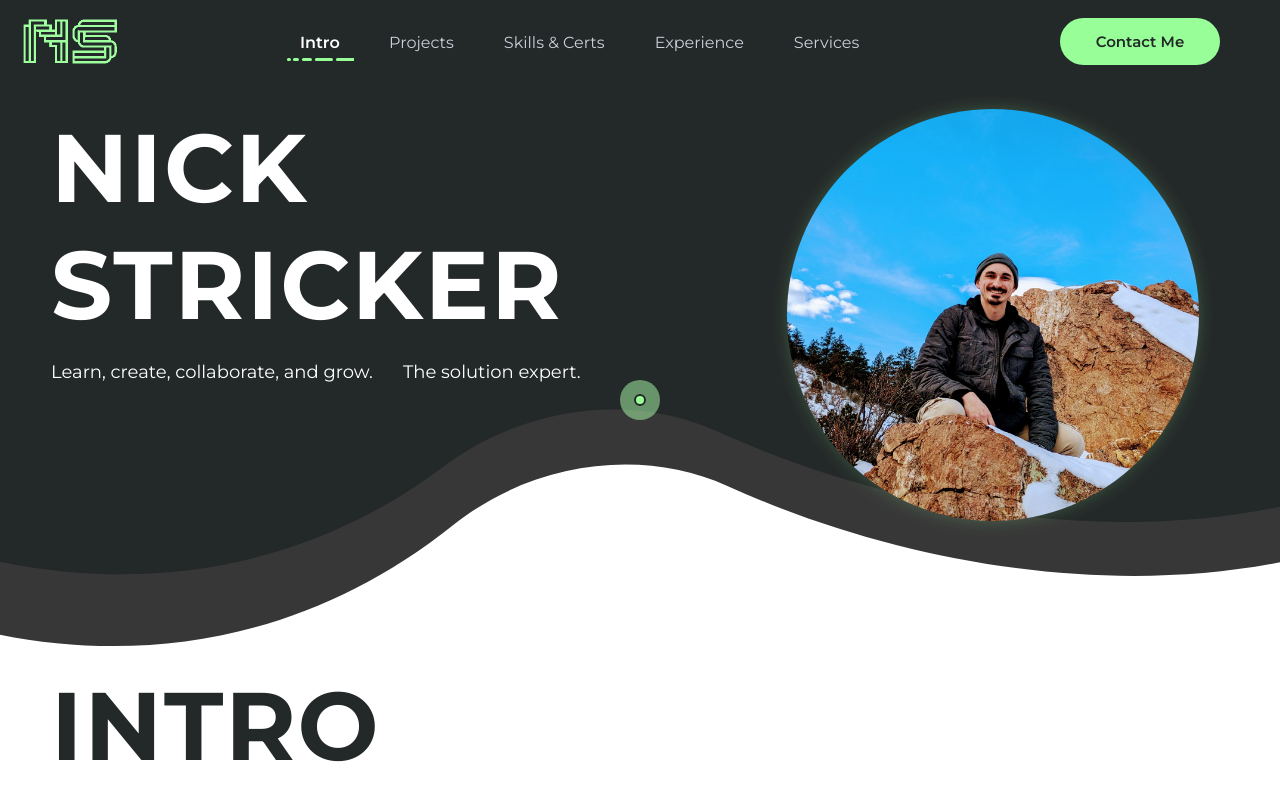
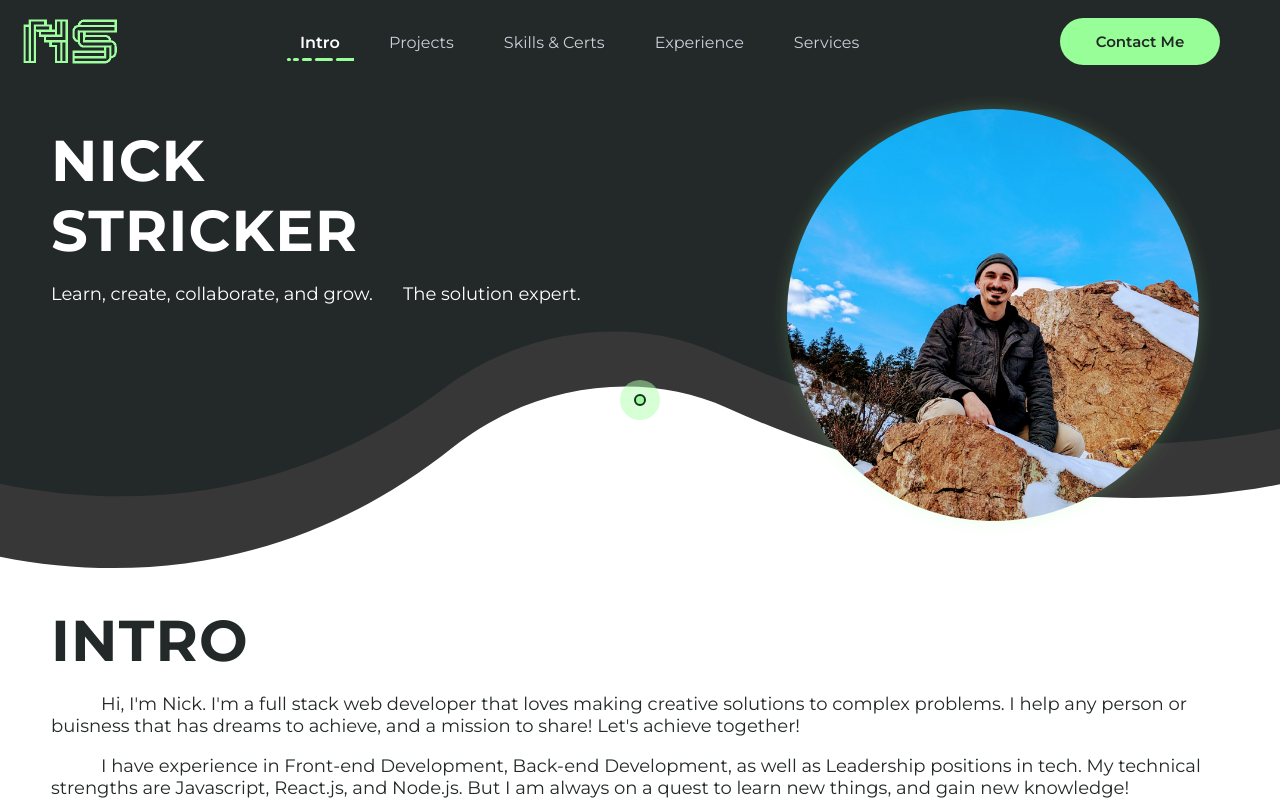
Before and after one commit to NickStrick/Portflio, a React (Create React App) app in the folder portfolio2/: page / in a window 1280 px wide. Shown: the top 800 px of the page. Built offline with nearby package versions, Linux system fonts and the light colour scheme.

Commit message:
projects fix

```diff
--- a/portfolio2/src/App.css
+++ b/portfolio2/src/App.css
@@ -98,7 +98,8 @@ a, a span{
 }
 
 .content-container h1 {
-font-size: 6rem;
+  padding-top:1rem;
+font-size: 3.6rem;
 letter-spacing: .02em;
 font-weight: 700;
 text-transform: uppercase;
--- a/portfolio2/src/components/Projects.js
+++ b/portfolio2/src/components/Projects.js
@@ -9,6 +9,8 @@ import rangoLogo from '../images/old/rangoDjango.png'
 import softSciLogo from '../images/softsci.png'
 import doWellLogo from '../images/doWell.png'
 import wineAndRose from '../images/projects/rose.jpg'
+import dots from '../images/projects/connectingdots.jpg'
+import claroflowLogo from '../images/projects/claroflow.png'
 
 import ProjectList from './Projects/ProjectList.js'
 import ProjectDetail from './Projects/ProjectDetail.js';
@@ -19,7 +21,7 @@ const pData = [
   {
         name: "Connecting Dots (for latinX Professionals)",
         description: 'A website for the LatinX community of Chicago to connect with each other and find events in the area. Connecting Dots uplifts the latinX community by providing a platform for networking, sharing resources, and building relationships. ',
-        img: softSciLogo,
+        img: dots,
         link: 'https://github.com/NickStrick/Connecting-Dots',
         deployed: 'https://connecting-dots-five.vercel.app/',
         role: 'Wed Developer',
@@ -38,7 +40,7 @@ In the end, I gained technical and planning skills, and a sense of pride in buil
       {
         name: "Claro Flow",
         description: 'A sleek landing page for ClaroFlow, a modern workflow SaaS tool built for remote teams. The site highlights features like task automation, team collaboration, and real-time analytics to boost productivity and streamline operations.',
-        img: softSciLogo,
+        img: claroflowLogo,
         link: 'https://github.com/NickStrick/ClaroFlow',
         deployed: 'https://claro-flow.vercel.app/',
         role: 'Wed Developer',
--- a/portfolio2/src/components/services/Services.js
+++ b/portfolio2/src/components/services/Services.js
@@ -39,6 +39,7 @@ const Services = ({ setPage }) => {
   ];
 
   return (
+    <div className='content-container'>
     <div className="services section-container">
       <div className="section-content">
         <h1 className="port-head">Services</h1>
@@ -70,6 +71,7 @@ const Services = ({ setPage }) => {
         </div>
       </div>
     </div>
+    </div>
   );
 };
 
--- a/portfolio2/src/components/services/Services.scss
+++ b/portfolio2/src/components/services/Services.scss
@@ -1,11 +1,12 @@
 .services {
-  padding: 3rem 1.5rem;
+  padding: 0 1.5rem 3rem;
   color:white;
 
   .port-head {
     text-transform: uppercase;
     font-size: 3.5rem;
     margin-bottom: 1rem;
+    padding-top: 1rem;
   }
 
   .intro-text {
```
Also changed, not shown: portfolio2/src/images/projects/claroflow.png (added), portfolio2/src/images/projects/connectingdots.jpg (added).
